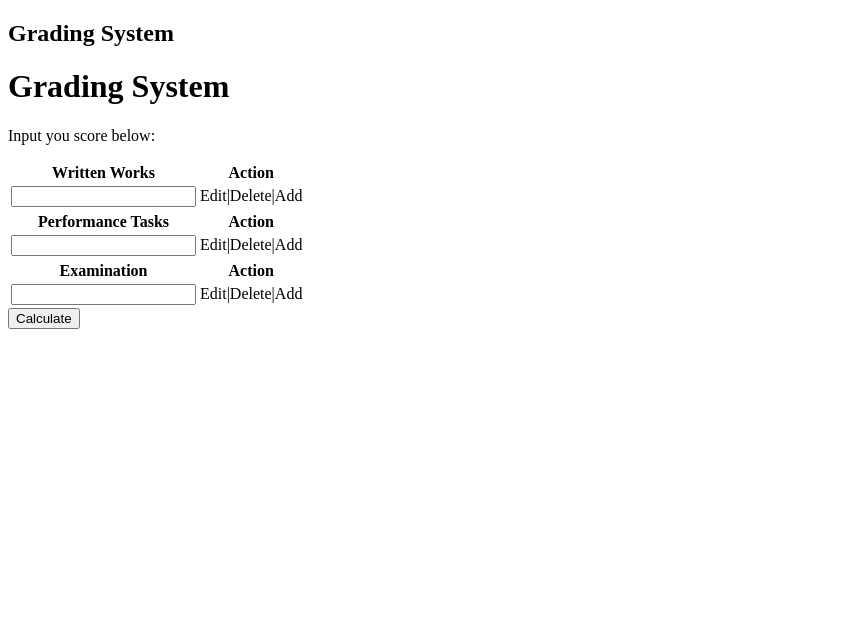
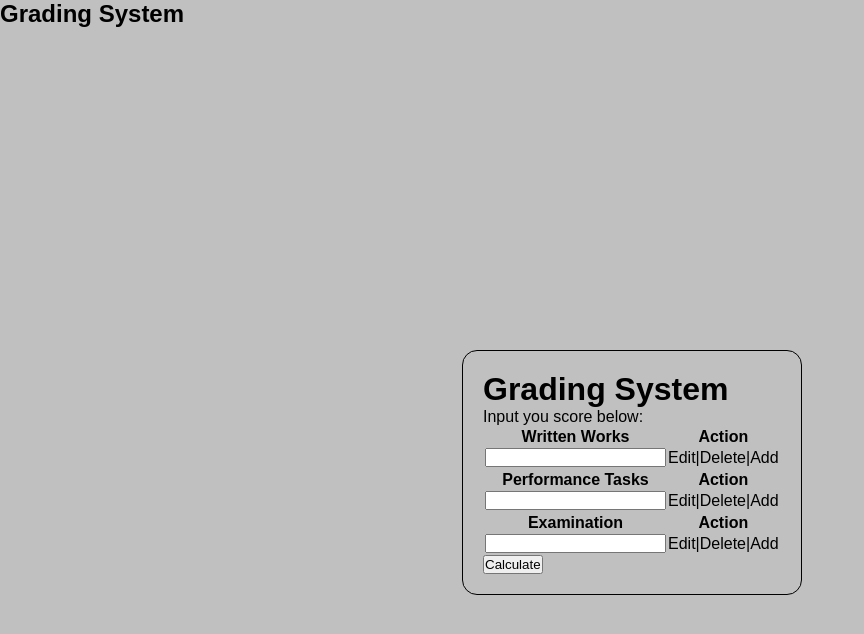
Before and after one commit to reinhardjakesacay/sample_projects, a plain HTML site: page grading_system/index.html in a window 1280 px wide. Shown: the whole page, without its empty margins (0-864 px from the left). Drawn offline with Linux system fonts and the light colour scheme.

Commit message:
style added

```diff
--- a/grading_system/index.html
+++ b/grading_system/index.html
@@ -4,6 +4,7 @@
     <meta charset="UTF-8">
     <meta name="viewport" content="width=device-width, initial-scale=1.0">
     <title>Grading System</title>
+    <link rel="stylesheet" href="styles.css">
 </head>
 <body>
     <nav class="header">
--- a/grading_system/styles.css
+++ b/grading_system/styles.css
@@ -0,0 +1,21 @@
+* {
+    font-family: sans-serif;
+    margin: 0;
+    padding: 0;
+}
+body {
+    background-color: silver;
+}
+.wrapper{
+    position: absolute;
+    width: fit-content;
+    height: fit-content;
+    border: 1px solid black;
+    border-radius: 15px;
+    width: fit-content;
+    padding: 20px;
+    top: 50%;
+    left: 40%;
+    right: 50%;
+    margin: -50px 0 0 -50px;
+}
```
